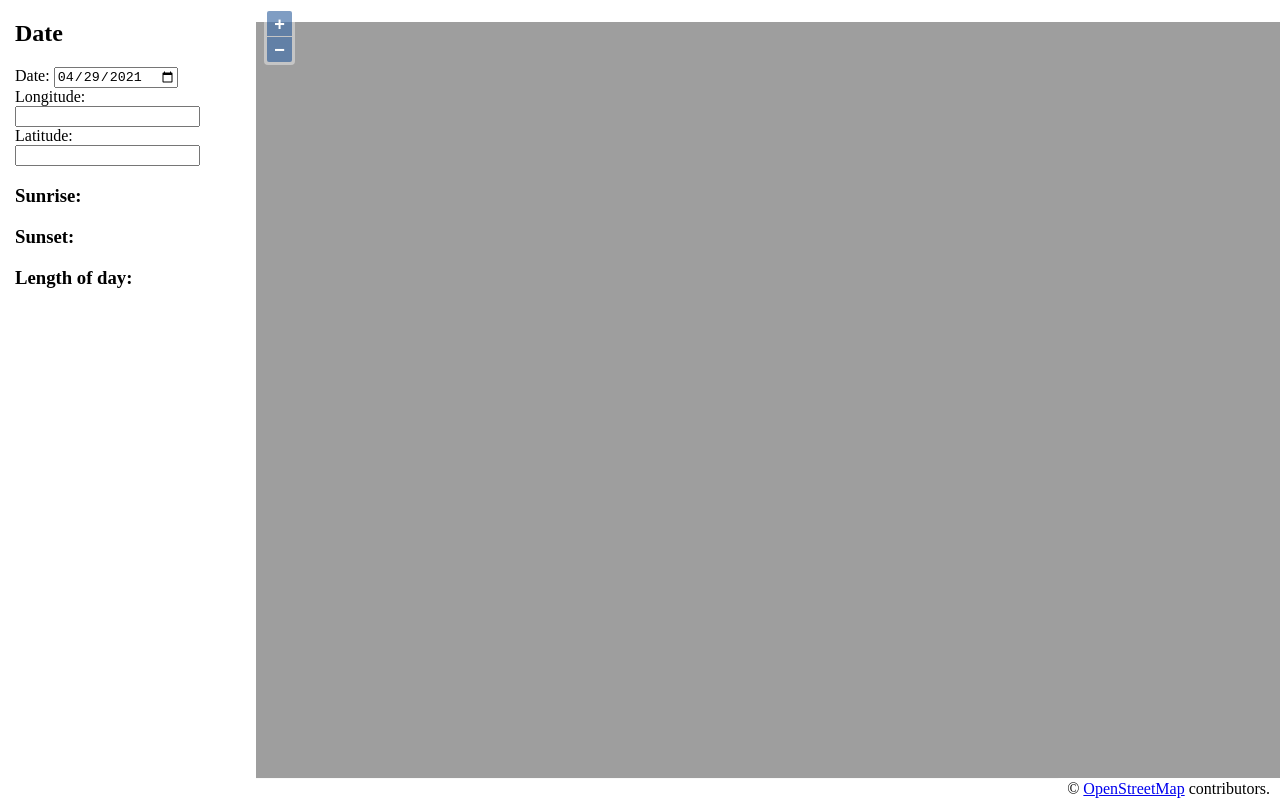
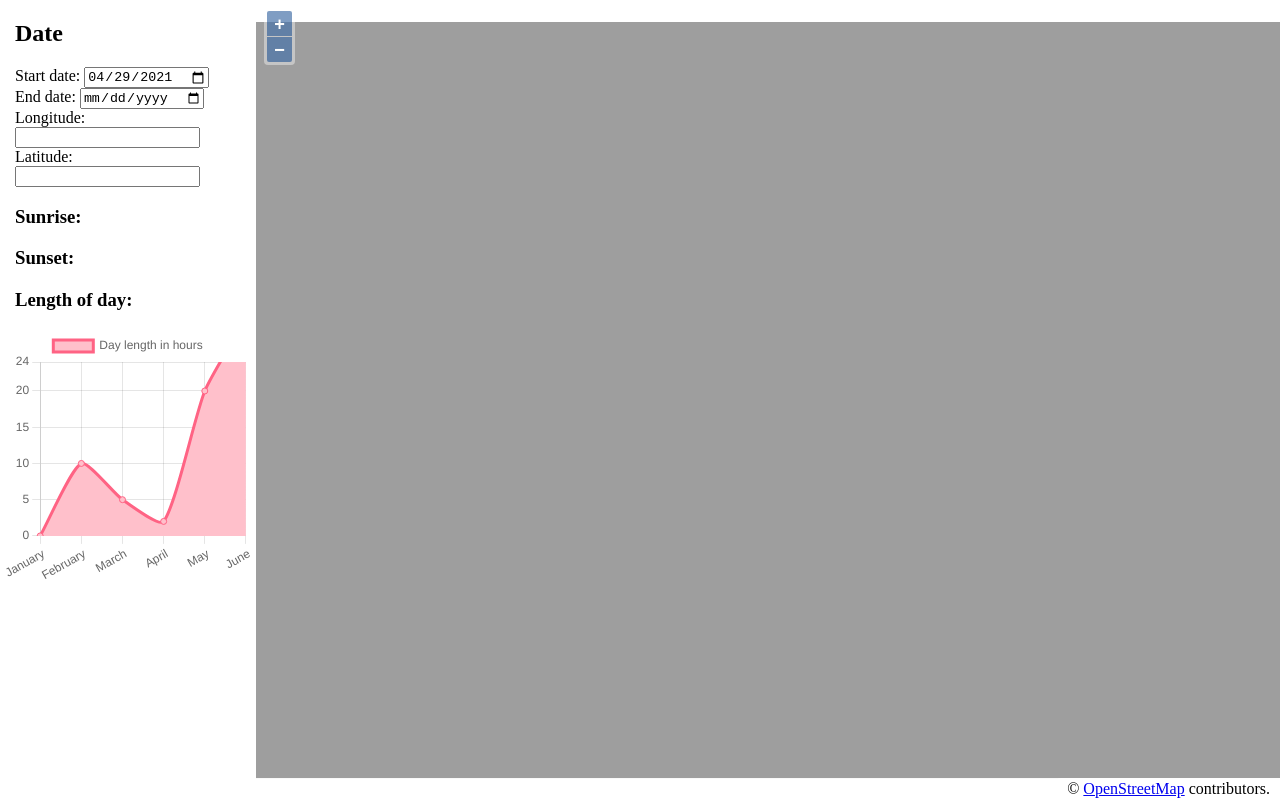
Before and after one commit to JoonasHalapuu/dayLengthApp, a plain HTML site: page index.html in a window 1280 px wide. Drawn offline with nearby package versions, Linux system fonts and the light colour scheme.

Commit message:
Added nonfunctional line graph + some functions for calculating day length.

```diff
--- a/index.html
+++ b/index.html
@@ -12,8 +12,11 @@
         <div class="gird-1">
             <div class="sidebar">
                 <h2>Date</h2>
-                <label for="calendarDate">Date:</label>
-                <input type="date" id="calendarDate" name="calDate">
+                <label for="startDate">Start date:</label>
+                <input type="date" id="startDate">
+                <br>
+                <label for="endDate">End date:</label>
+                <input type="date" id="endDate">
                 <br>
                 <label for="longitude">Longitude:</label>
                 <input type="number" step="any" min=-180 max=180 id="longitude"><!--Limits map longitude input ranges [-180,180]-->
@@ -24,6 +27,7 @@
                 <h3>Sunset: <h2 id="sunsetTime"></h2></h3>
                 <h3>Length of day: <h3 id="lengthOfDay"></h3></h3>
             </div>
+            <canvas id="lineChart" height="200" width="200"></canvas>
         </div>
         <div class="grid-2">
             <div id="js-map" class="map"></div>
@@ -31,7 +35,7 @@
     </div>
     <script src="./libs/moment/moment.min.js"></script> <!--Taken from https://momentjs.com/ for time formating-->
     <script src="./libs/v6.5.0-dist/ol.js"></script>   <!--Taken from https://openlayers.org/ for map-->
-    <script src="https://cdn.jsdelivr.net/npm/chart.js@3.2.0/dist/chart.min.js"></script> <!--Taken from https://www.chartjs.org/ for line graph-->
+    <script src="https://cdn.jsdelivr.net/npm/chart.js@3.2.0/dist/chart.min.js"></script> <!--Taken from https://www.chartjs.org/ for line graphing-->
     <script src="./libs/suncalc/suncalc.js"></script> <!--Taken from https://github.com/mourner/suncalc for calculating sunset and sunrise-->
     <script src="./main.js"></script>
 </body>
--- a/main.js
+++ b/main.js
@@ -1,6 +1,7 @@
 window.onload = init
 
 function init(){
+    //Map
     const map = new ol.Map({
         view: new ol.View({
             center: [0,0],
@@ -24,10 +25,15 @@ function init(){
         latitudeField.value=e.coordinate[1];
 
 
+        //TODO: Put as much into functions as possible.
+
+        //let longitude = document.getElementById('longitude').value;
+        //let latitude = document.getElementById('latitude').value;
+        //CALCULATE SUNRISE AND SUNSET
         let sunriseField = document.getElementById("sunriseTime");
         let sunseteField = document.getElementById("sunsetTime");
         let dayLengthField = document.getElementById("lengthOfDay");
-        let yearMonthDay = document.getElementById("calendarDate").value.split("-");
+        let yearMonthDay = document.getElementById("startDate").value.split("-");
         //Date format is (YYYY,MM,DD) where jan is 0 and dec is 11.
         let times = SunCalc.getTimes(new Date(yearMonthDay[0],(yearMonthDay[1]-1),yearMonthDay[2]), latitudeField.value, longitudeField.value);
         sunriseField.innerHTML=times.sunrise.getHours() + ':' + times.sunrise.getMinutes();
@@ -35,10 +41,106 @@ function init(){
         dayLengthField.innerHTML = (times.sunset.getHours()-times.sunrise.getHours())+ ':' +times.sunset.getMinutes();
     })
 
-    //Default date is today.
+
+    //TODO:
+    //IDEA! When datesArray.length<30 -> show all dates separately
+    //datesArray.length>30 and <75 -> show every third date on x axis
+    // When >75 and less than 1 year show every month
+    //Then show every second month
+    //Then show years.
+    //Given: latitude and longitude numbers and an array of dates to calculate day lengths for.
+    //Return:  array of numbers where each represents the days length of given date respectively.
+    var calculateDayLengths= function(latitude, longitude, datesArray){
+        let x=[];
+        for (i=0; i<datesArray.length; i++){
+            let date = datesArray[i].value.split("-");
+            let times = SunCalc.getTimes(new Date(date[0],(date[1]-1),date[2]), latitude, longitude);
+            x.push(dayLength(times.sunrise, times.sunset));
+        }
+        return x;
+    };
+
+    //Given: sunrise and sunset of Suncalc times getTimes function.
+    //Return: correctly calculated length of the day rounded up to minutes.
+    var dayLength= function (sunrise, sunset){
+        let riseHours = sunrise.getHours()
+        let riseMinutes = sunrise.getMinutes()
+        let setHours = sunset.getHours()
+        let setMinutes = sunset.getMinutes()
+
+        //TODO CALCULATE CORRECTLY!
+    }
+
+    //Set default date to today.
     var today = moment().format('YYYY-MM-DD');
-    document.getElementById("calendarDate").value = today;
+    document.getElementById("startDate").value = today;
+
+    //Chart Data
+    const labels = [
+        'January',
+        'February',
+        'March',
+        'April',
+        'May',
+        'June',
+      ];
+    const data = {
+        labels: labels,
+        datasets: [{
+            label: 'Day length in hours',
+            fill: true,
+            lineTension: 0.2,
+            backgroundColor: 'rgb(255, 192, 203)',
+            borderColor: 'rgb(255, 99, 132)',
+            data: [0, 10, 5, 2, 20, 30, 45],
+        }],
+    };
+
+    const config = {
+        type: 'line',
+        data,
+        options: {
+            scales: {
+                y: {
+                    type: 'linear',
+                    min: 0,
+                    max: 24
+                }
+            }
+        }
+    };
+
+    //Actual chart
+    var myChart = new Chart(
+        document.getElementById('lineChart'),
+        config
+    );
 
 
+    //Must be refractored into proper function and added to "startDate.onchange" as well.
+    document.getElementById("endDate").onchange = function(){
+        // print out all dates between given time.
+        let startDate = document.getElementById("startDate").value;
+        let endDate = document.getElementById("endDate").value;
+
+        var dateList = getDaysBetweenDates(startDate, endDate);
+        console.log(dateList);
+    };
 
 }
+
+//Finds all dates between given two dates.
+//Given: startDate and endDate.
+//Return: array of dates in MM/DD/YYYY and in chronological order.
+//Credit: https://www.itsolutionstuff.com/post/get-all-dates-between-two-dates-in-moment-jsexample.html
+var getDaysBetweenDates = function(startDate, endDate) {
+    startDate=moment(startDate)
+    endDate=moment(endDate)
+    var now = startDate.clone(), dates = [];
+
+    while (now.isSameOrBefore(endDate)) {
+        dates.push(now.format('MM/DD/YYYY'));
+        now.add(1, 'days');
+    }
+    return dates;
+};
--- a/style.css
+++ b/style.css
@@ -16,3 +16,7 @@ body {
 .sidebar{
     margin-left: 15px;
 }
+
+.canvas{
+    width: 90%;
+}
```
